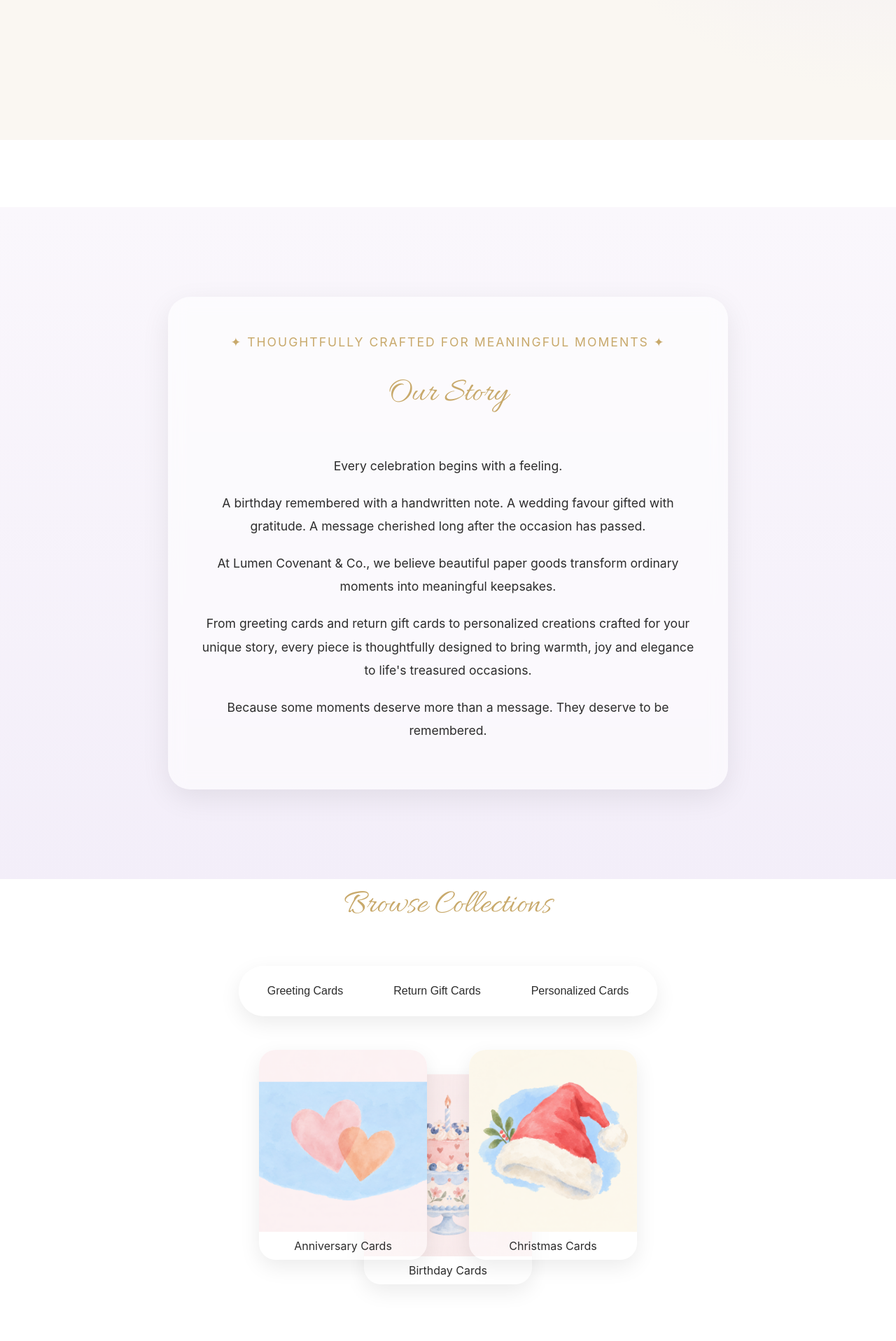
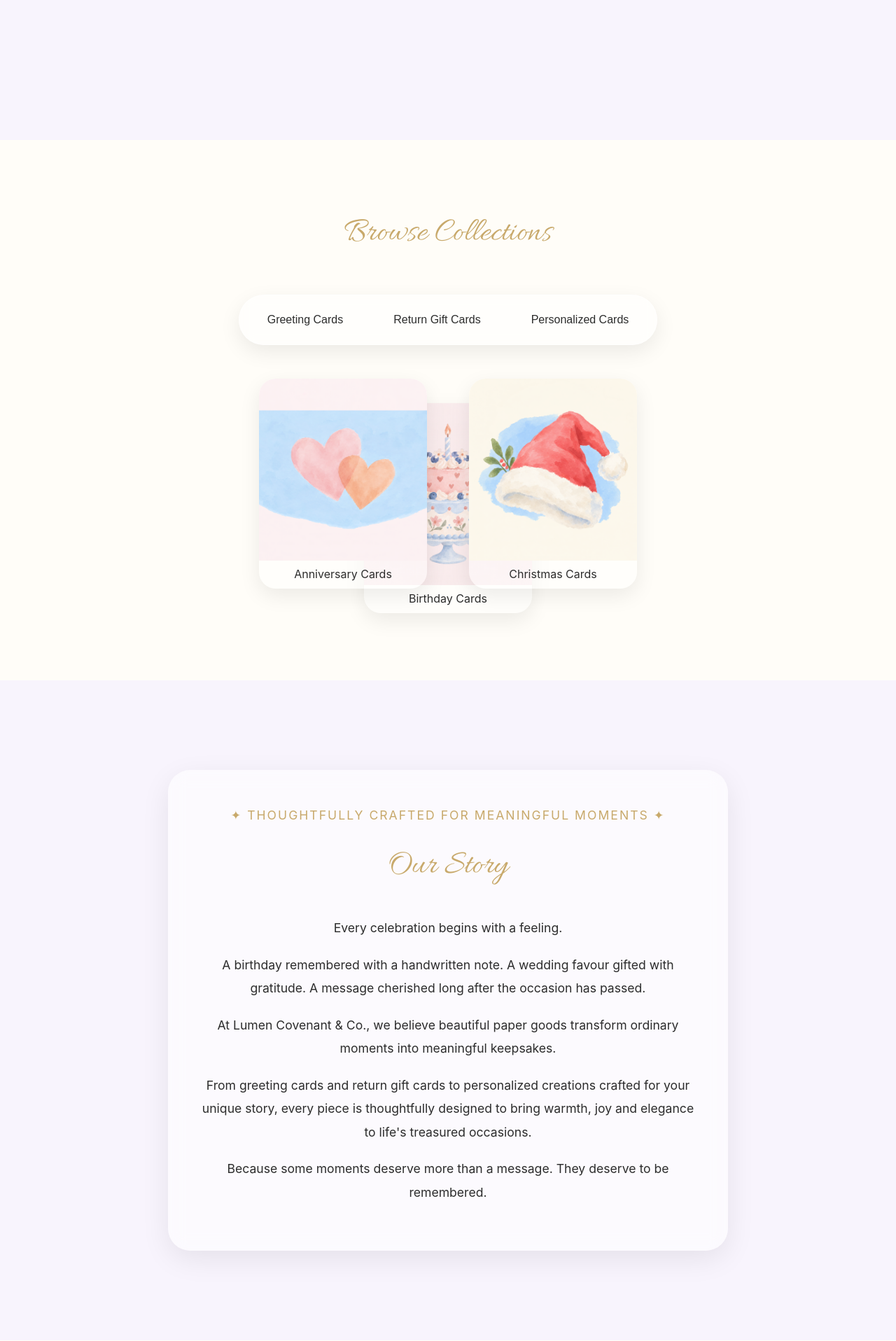
Before and after one commit to PoojaPootula/lumencovenantandco., a Flask app: page / in a window 1280 px wide. Shown: the part 573-2489 px from the top of the page at 70% size. Run offline with Flask 3, Linux system fonts and the light colour scheme.

Commit message:
homepage complete

```diff
--- a/static/css/style.css
+++ b/static/css/style.css
@@ -39,6 +39,7 @@ h4 {
 }
 #about h2,
 #collections h2,
+#gallery h2,
 #contact h2 {
     font-family: 'Allura', cursive;
     font-size: 3rem;
@@ -164,11 +162,7 @@ section {
 #about {
     position: relative;
     padding: 8rem 0;
-    background: linear-gradient(
-        180deg,
-        #faf7fc 0%,
-        #f3eef9 100%
-    );
+    background: #f8f4fd;
 }
 #about .container {
     max-width: 800px;
@@ -247,7 +289,7 @@ section {
     box-shadow: 0 8px 20px rgba(0,0,0,.12);
 }
 #collections {
-    background-color: white;
+    background: #fffdf8;
 }
 #collections h2 {
     text-align: center;
--- a/templates/home.html
+++ b/templates/home.html
@@ -29,43 +29,6 @@ Lumen Covenant & Co. | Paperie & Celebrations
 </section>
 
 <section id="collections">
-    <section id="about">
-
-        <div class="container">
-            <p class="story-intro">
-                ✦ Thoughtfully crafted for meaningful moments ✦</p>
-
-            <h2>Our Story</h2>
-
-            <p>
-                Every celebration begins with a feeling.
-            </p>
-            <p>
-                A birthday remembered with a handwritten note.
-                A wedding favour gifted with gratitude.
-                A message cherished long after the occasion has passed.
-            </p>
-
-            <p>
-                At Lumen Covenant & Co., we believe beautiful paper goods
-                transform ordinary moments into meaningful keepsakes.
-            </p>
-
-            <p>
-                From greeting cards and return gift cards to personalized
-                creations crafted for your unique story, every piece is
-                thoughtfully designed to bring warmth, joy and elegance
-                to life's treasured occasions.
-            </p>
-
-            <p>
-                Because some moments deserve more than a message.
-                They deserve to be remembered.
-            </p>
-
-        </div>
-
-    </section>
     <div class="container">
         <h2>Browse Collections</h2>
         <div class="collection-tabs">
@@ -106,6 +69,84 @@ Lumen Covenant & Co. | Paperie & Celebrations
 
 </section>
 
+<section id="about">
+
+    <div class="container">
+        <p class="story-intro">
+            ✦ Thoughtfully crafted for meaningful moments ✦</p>
+
+        <h2>Our Story</h2>
+
+        <p>
+            Every celebration begins with a feeling.
+        </p>
+        <p>
+            A birthday remembered with a handwritten note.
+            A wedding favour gifted with gratitude.
+            A message cherished long after the occasion has passed.
+        </p>
+
+        <p>
+            At Lumen Covenant & Co., we believe beautiful paper goods
+            transform ordinary moments into meaningful keepsakes.
+        </p>
+
+        <p>
+            From greeting cards and return gift cards to personalized
+            creations crafted for your unique story, every piece is
+            thoughtfully designed to bring warmth, joy and elegance
+            to life's treasured occasions.
+        </p>
+
+        <p>
+            Because some moments deserve more than a message.
+            They deserve to be remembered.
+        </p>
+
+    </div>
+
+</section>
+<section id="gallery">
+
+    <div class="container">
+
+        <h2>Moments & Inspirations</h2>
+
+        <p>
+            A glimpse into celebrations, keepsakes, and thoughtfully crafted paper treasures.
+        </p>
+
+        <div class="gallery-grid">
+
+            <div class="gallery-item">
+                <img src="{{ url_for('static', filename='images/gallery1.jpg') }}" alt="Gallery Image 1">
+            </div>
+
+            <div class="gallery-item">
+                <img src="{{ url_for('static', filename='images/gallery2.jpg') }}" alt="Gallery Image 2">
+            </div>
+
+            <div class="gallery-item">
+                <img src="{{ url_for('static', filename='images/gallery3.jpg') }}" alt="Gallery Image 3">
+            </div>
+
+            <div class="gallery-item">
+                <img src="{{ url_for('static', filename='images/gallery4.jpg') }}" alt="Gallery Image 4">
+            </div>
+
+            <div class="gallery-item">
+                <img src="{{ url_for('static', filename='images/gallery5.jpg') }}" alt="Gallery Image 5">
+            </div>
+
+            <div class="gallery-item">
+                <img src="{{ url_for('static', filename='images/gallery6.jpg') }}" alt="Gallery Image 6">
+            </div>
+
+        </div>
+
+    </div>
+
+</section>
 <section id="contact">
 
     <div class="container">
```
Also changed, not shown: other parts of static/css/style.css (+49 -4 lines).
